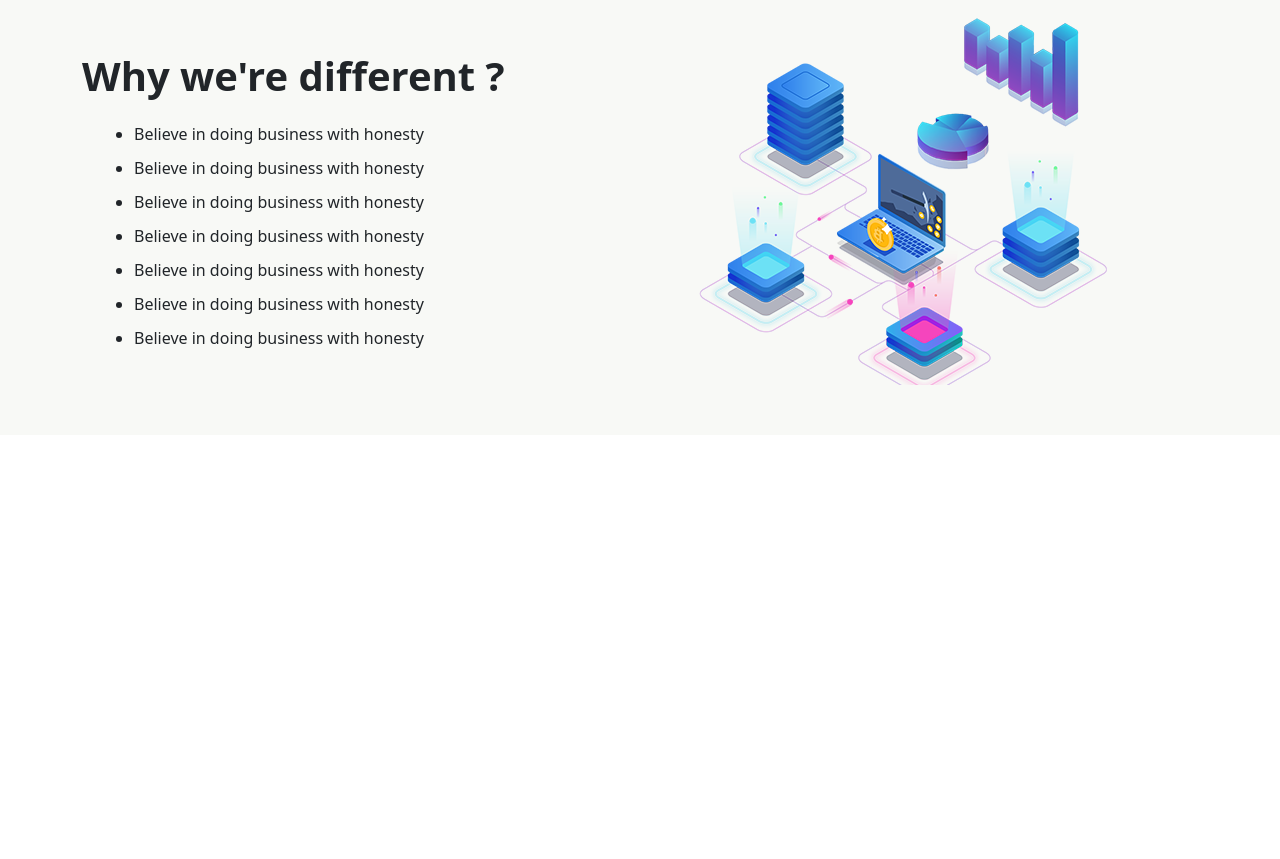
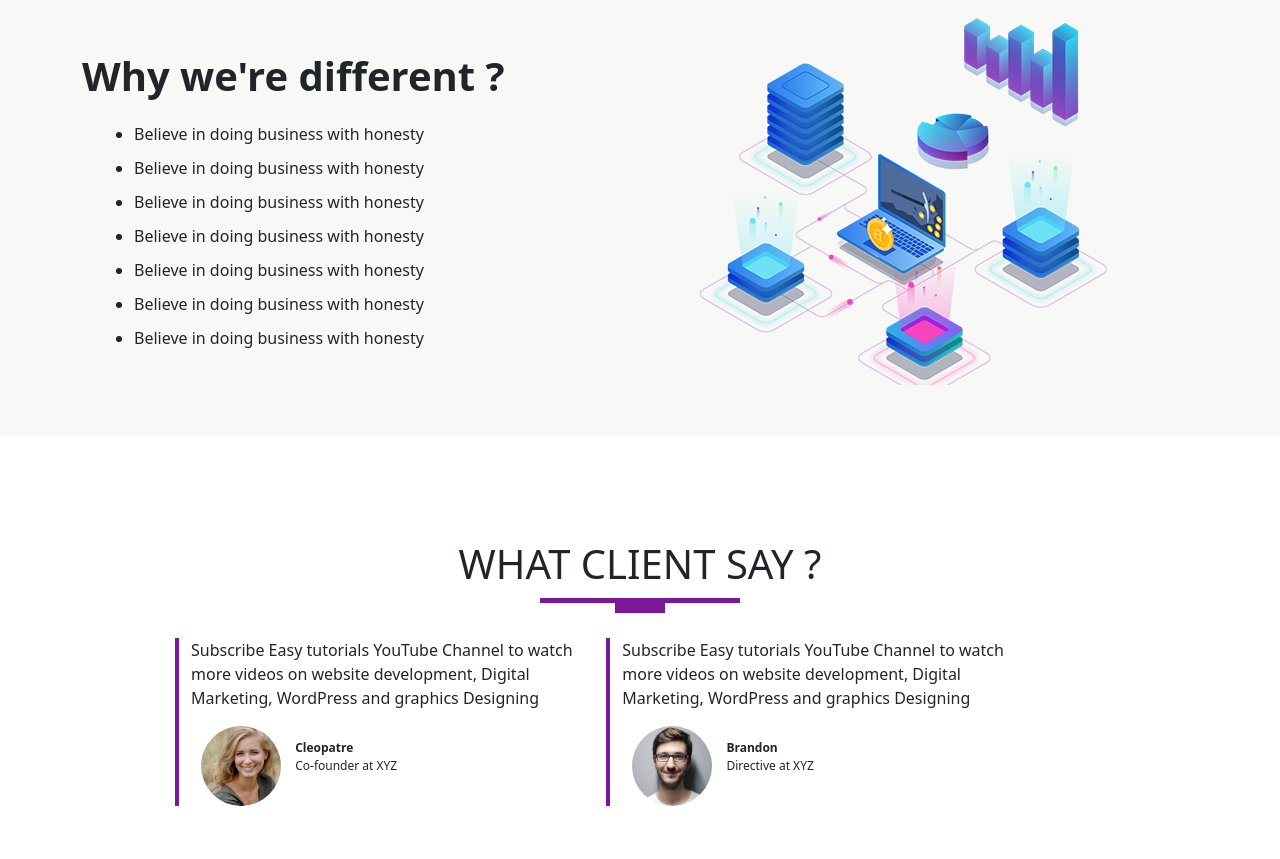
Before and after one commit to jordanBuilder/Agency-Template-BootStrap, a plain HTML site: page index.html in a window 1280 px wide. Shown: the part 1527-2386 px from the top of the page. Before the commit the page ends 1962 px from the top, so only its background shows below. Drawn offline with nearby package versions, Linux system fonts and the light colour scheme.

Commit message:
section Testimonials terminé modif du html et css

```diff
--- a/index.html
+++ b/index.html
@@ -132,5 +132,37 @@
 
   <!--------Testimonials------------->
 
+  <section id="testimonials">
+    <div class="container">
+      <h1 class="title text-center">
+       WHAT CLIENT SAY ?
+      </h1>
+      <div class="row offset-1">
+        <div class="col-md-5 testimonials">
+          <p>
+            Subscribe Easy tutorials YouTube Channel to watch more videos on website development, Digital Marketing, WordPress and graphics Designing
+          </p>
+          <img src="./images/user1.jpg" alt="">
+          <p class="user-details">
+            <b>Cleopatre</b><br>
+            Co-founder at XYZ
+          </p>
+        </div>
+        <div class="col-md-5 testimonials">
+          <p>
+            Subscribe Easy tutorials YouTube Channel to watch more videos on website development, Digital Marketing, WordPress and graphics Designing
+          </p>
+          <img src="./images/user2.jpg" alt="">
+          <p class="user-details">
+            <b>Brandon</b><br>
+            Directive at XYZ
+          </p>
+        </div>
+      </div>
+    </div>
+  </section>
+
+  <!----------Social Media Section-->
+
 </body>
 </html>
--- a/style.css
+++ b/style.css
@@ -156,7 +156,25 @@ padding: 0 10px;
     margin-left: 20px;
 }
 
-/*-------------testimonials section*/
-#testinmonials{
+/*---------testimonials section-----------*/
+#testimonials{
     margin: 100px 0;
 }
+
+.testimonials{
+    border-left: 4px solid #7b1798;
+    margin-top: 50px;
+    margin-bottom: 50px;
+}
+
+.testimonials img{
+    height: 80px;
+    width: 80px;
+    border-radius: 50%;
+    margin: 0 10px;
+}
+
+.user-details{
+    display: inline-block;
+    font-size: 12px;
+}
```
